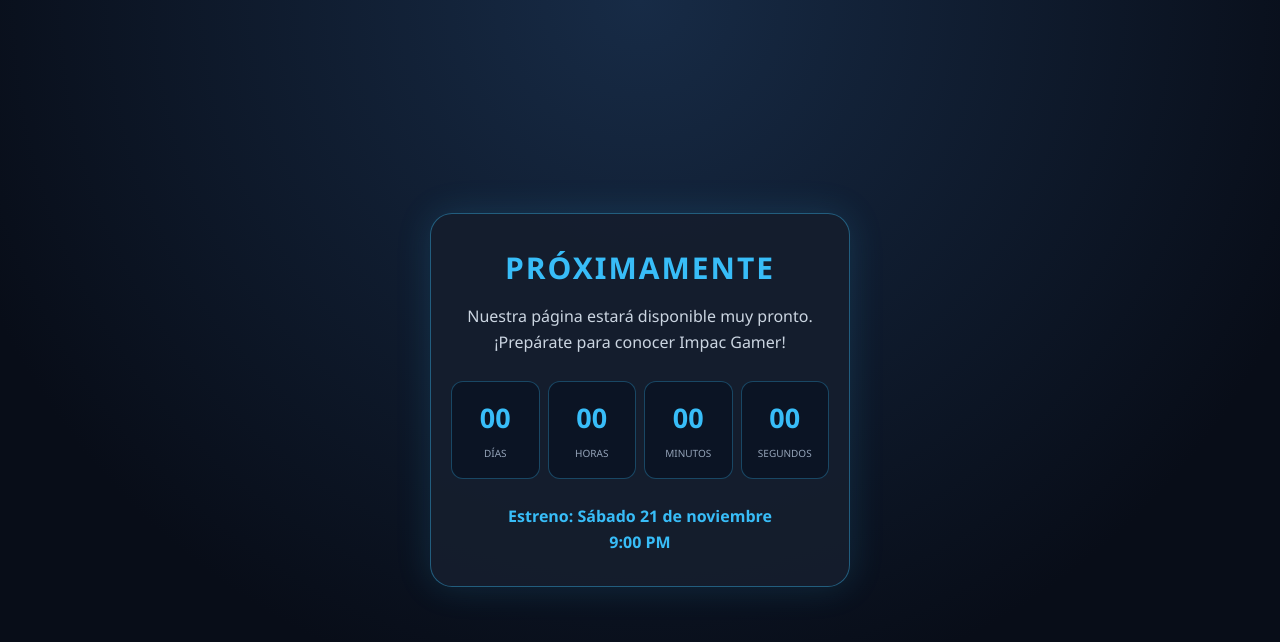
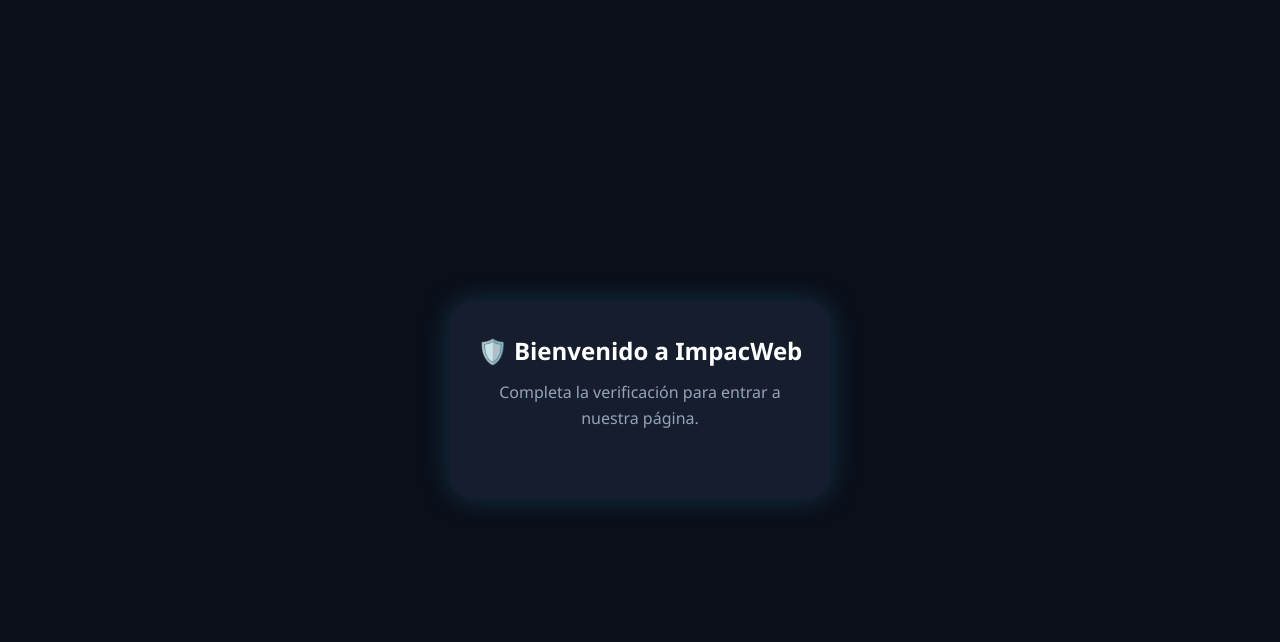
Before and after one commit to jdisenador821-droid/ImpacGamer, a plain HTML site: page index.html in a window 1280 px wide. Drawn offline with Linux system fonts and the light colour scheme.

Commit message:
Remove launch screen and implement captcha gate
Removed launch screen and added captcha verification section.

```diff
--- a/index.html
+++ b/index.html
@@ -1,4 +1,3 @@
-
 <!DOCTYPE html>
 <html lang="es">
 <head>
@@ -19,6 +18,7 @@
             --text-muted: #94a3b8;
             --btn-gradient: linear-gradient(135deg, #22c55e 0%, #16a34a 100%);
             --btn-hover-gradient: linear-gradient(135deg, #16a34a 0%, #15803d 100%);
+            --btn-ready: linear-gradient(135deg, #eab308 0%, #ca8a04 100%);
         }
 
         * {
@@ -35,82 +35,13 @@
             padding-bottom: 50px;
         }
 
-        /* PANTALLA DE ESTRENO */
-        #launch-screen {
-            position: fixed;
-            inset: 0;
-            z-index: 1000000;
-            background: radial-gradient(circle at top, #172b46, #080d18 70%);
-            display: flex;
-            align-items: center;
-            justify-content: center;
-            padding: 20px;
-            text-align: center;
-        }
-
-        .launch-box {
-            width: 100%;
-            max-width: 420px;
-            padding: 30px 20px;
-            background: rgba(22, 30, 46, 0.95);
-            border: 1px solid rgba(56, 189, 248, 0.4);
-            border-radius: 22px;
-            box-shadow: 0 0 35px rgba(56, 189, 248, 0.15);
-        }
-
-        .launch-box h1 {
-            color: #38bdf8;
-            font-size: 30px;
-            margin-bottom: 12px;
-            letter-spacing: 2px;
-        }
-
-        .launch-box p {
-            color: #cbd5e1;
-            font-size: 16px;
-            margin-bottom: 25px;
-        }
-
-        .countdown {
-            display: grid;
-            grid-template-columns: repeat(4, 1fr);
-            gap: 8px;
-            margin: 25px 0;
-        }
-
-        .countdown-item {
-            background: #0b1424;
-            border: 1px solid rgba(56,189,248,.3);
-            border-radius: 12px;
-            padding: 14px 4px;
-        }
-
-        .countdown-item span {
-            display: block;
-            font-size: 27px;
-            font-weight: bold;
-            color: #38bdf8;
-            font-variant-numeric: tabular-nums;
-        }
-
-        .countdown-item small {
-            color: #94a3b8;
-            font-size: 10px;
-        }
-
-        .launch-date {
-            color: #38bdf8 !important;
-            font-weight: bold;
-            margin-bottom: 0 !important;
-        }
-
-        /* CAPTCHA */
+        /* PANTALLA DE VERIFICACIÓN */
         #captcha-gate {
             position: fixed;
             inset: 0;
             z-index: 999999;
             background: #0b0f19;
-            display: none;
+            display: flex;
             align-items: center;
             justify-content: center;
             padding: 20px;
@@ -120,7 +51,7 @@
             width: 100%;
             max-width: 380px;
             background: #161e2e;
-            border: none !important;
+            border: none !important; /* Líneas del cuadro eliminadas */
             border-radius: 20px;
             padding: 30px 20px;
             text-align: center;
@@ -309,7 +240,7 @@
             letter-spacing: 0.5px;
         }
 
-        .download-btn:hover {
+        .download-btn:hover:not(:disabled) {
             background: var(--btn-hover-gradient);
             transform: translateY(-3px);
             box-shadow: 0 8px 25px rgba(34, 197, 94, 0.5);
@@ -442,46 +373,6 @@
 
 <body>
 
-<!-- PANTALLA DE ESTRENO -->
-<div id="launch-screen">
-    <div class="launch-box">
-        <h1>PRÓXIMAMENTE</h1>
-
-        <p>
-            Nuestra página estará disponible muy pronto.
-            ¡Prepárate para conocer Impac Gamer!
-        </p>
-
-        <div class="countdown">
-            <div class="countdown-item">
-                <span id="days">00</span>
-                <small>DÍAS</small>
-            </div>
-
-            <div class="countdown-item">
-                <span id="hours">00</span>
-                <small>HORAS</small>
-            </div>
-
-            <div class="countdown-item">
-                <span id="minutes">00</span>
-                <small>MINUTOS</small>
-            </div>
-
-            <div class="countdown-item">
-                <span id="seconds">00</span>
-                <small>SEGUNDOS</small>
-            </div>
-        </div>
-
-        <p class="launch-date">
-            Estreno: Sábado 21 de noviembre
-            <br>
-            9:00 PM
-        </p>
-    </div>
-</div>
-
 <!-- PANTALLA DE VERIFICACIÓN -->
 <div id="captcha-gate">
     <div class="captcha-box">
@@ -489,6 +380,7 @@
         <p>Completa la verificación para entrar a nuestra página.</p>
 
         <div class="captcha-widget">
+            <!-- Se agregó el data-callback para que pase automáticamente al completarse -->
             <div class="g-recaptcha"
                  data-sitekey="6LdsjRouAAAAACiLjXP1Tysegc3ypPBy6LoQk1Xw"
                  data-callback="onCaptchaSuccess">
@@ -559,8 +451,7 @@
                 <div class="meta-badge">Versión: 2024.1.0 (Desbloqueada) • Música y Audio</div>
             </div>
 
-            <button id="btn-org24" class="download-btn"
-                onclick="startDownload('https://www.mediafire.com/file/xoffc582i223q24/ORG_24_ImPacGG-1.apk/file')">
+            <button id="btn-org24" class="download-btn" onclick="startDownload('ORG 24 ImPacGG-1.apk', 'btn-org24')">
                 🚀 GENERAR ENLACE APK
             </button>
 
@@ -572,10 +463,7 @@
 
                 <h3>Descripción de la Aplicación</h3>
                 <p class="app-description">
-                    ¡Bienvenido al siguiente nivel de la producción musical móvil!
-                    <strong>ORG 2024 Premium</strong> (modificada y optimizada bajo
-                    el sello exclusivo de <em>Impac Gamer</em>) te da el poder
-                    absoluto sobre una colección infinita de ritmos con calidad de estudio.
+                    ¡Bienvenido al siguiente nivel de la producción musical móvil! <strong>ORG 2024 Premium</strong> (modificada y optimizada bajo el sello exclusivo de <em>Impac Gamer</em>) te da el poder absoluto sobre una colección infinita de ritmos con calidad de estudio.
                 </p>
 
                 <h3>Capturas de Pantalla e Interfaz</h3>
@@ -596,8 +484,7 @@
                 <div class="meta-badge">Versión: 3.2.0 • Música y Audio</div>
             </div>
 
-            <button id="btn-caustic" class="download-btn"
-                onclick="startDownload('https://www.mediafire.com/file/a06xfs8mbi25cqy/com-singlecellsoftware-caustic-19-20368330-94affb242703a418a7dbd02f03e05c83.apk/file')">
+            <button id="btn-caustic" class="download-btn" onclick="startDownload('com-singlecellsoftware-caustic-19-20368330-94affb242703a418a7dbd02f03e05c83.apk', 'btn-caustic')">
                 🚀 GENERAR ENLACE APK
             </button>
 
@@ -609,8 +496,7 @@
 
                 <h3>Descripción de la Aplicación</h3>
                 <p class="app-description">
-                    Caustic 3 es una potente herramienta de creación musical inspirada
-                    en equipos de síntesis basados en racks para componer melodías y beats profesionales.
+                    Caustic 3 es una potente herramienta de creación musical inspirada en equipos de síntesis basados en racks para componer melodías y beats profesionales.
                 </p>
 
                 <h3>Capturas de Pantalla e Interfaz</h3>
@@ -624,8 +510,8 @@
     </div>
 
     <footer>
+        <!-- REDES SOCIALES -->
         <div class="social-links">
-
             <a class="social-icon" href="https://www.instagram.com/its.jezu?dlrf=MWZnYm81bGhjcXp1NA==" target="_blank" rel="noopener noreferrer" aria-label="Instagram">
                 <svg viewBox="0 0 24 24">
                     <rect x="3" y="3" width="18" height="18" rx="5" fill="none" stroke="white" stroke-width="2"/>
@@ -641,4 +527,74 @@
             </a>
 
             <a class="social-icon" href="https://www.tiktok.com/@kaitochivas?_r=1&_t=ZS-9BIQg7aoRkq" target="_blank" rel="noopener noreferrer" aria-label="TikTok">
-                <svg vi
+                <svg viewBox="0 0 24 24">
+                    <path d="M19.6 8.2a7.3 7.3 0 0 1-4.4-1.5v8.1a6.2 6.2 0 1 1-6.2-6.2c.4 0 .8 0 1.2.1v3.4a2.9 2.9 0 1 0 1.6 2.6V2h3.4a7.3 7.3 0 0 0 4.4 4.4v1.8Z"/>
+                </svg>
+            </a>
+        </div>
+
+        <p>&copy; 2026 Impac Gamer. Todos los derechos reservados.</p>
+    </footer>
+
+    <!-- PUBLICIDAD ADSTERRA -->
+    <div class="ad-container">
+        <script async="async" data-cfasync="false" src="https://bellnewyork.org/21/3b565a8529d684b4fccaec369c71d13c"></script>
+        <div id="container-3b565a8529d684b4fccaec369c71d13c"></div>
+    </div>
+
+    <!-- SMARTLINK -->
+    <div class="smartlink-container">
+        <a href="https://ardance.org/4/78a33622a225fa9aec39d6320f91b836" target="_blank" rel="nofollow sponsored noopener noreferrer">
+            Enlace publicitario
+        </a>
+    </div>
+
+    <!-- SOCIAL BAR -->
+    <script data-cfasync="false" src="https://bellnewyork.org/14/af18da111ebd1ee49a4463e035040ed1"></script>
+
+</div>
+<!-- FIN DEL CONTENIDO DE LA PÁGINA -->
+
+<script>
+    // Función que se ejecuta automáticamente al completar el reCAPTCHA
+    function onCaptchaSuccess(token) {
+        if (token) {
+            document.getElementById('captcha-gate').style.display = 'none';
+            document.getElementById('site-content').style.display = 'block';
+        }
+    }
+
+    function showApp(appId) {
+        document.getElementById('home-view').style.display = 'none';
+        document.getElementById('detail-org24').style.display = 'none';
+        document.getElementById('detail-caustic').style.display = 'none';
+
+        if(appId === 'org24') {
+            document.getElementById('detail-org24').style.display = 'block';
+        } else if(appId === 'caustic') {
+            document.getElementById('detail-caustic').style.display = 'block';
+        }
+        window.scrollTo(0, 0);
+    }
+
+    function showHome() {
+        document.getElementById('detail-org24').style.display = 'none';
+        document.getElementById('detail-caustic').style.display = 'none';
+        document.getElementById('home-view').style.display = 'block';
+        window.scrollTo(0, 0);
+    }
+
+    function startDownload(fileName, btnId) {
+        const btn = document.getElementById(btnId);
+        btn.disabled = true;
+        btn.innerText = "⏳ Generando enlace...";
+
+        setTimeout(() => {
+            btn.innerText = "✅ ¡Enlace listo!";
+            // Aquí puedes agregar la redirección al archivo de descarga si lo deseas
+        }, 2000);
+    }
+</script>
+
+</body>
+    </html>
```
